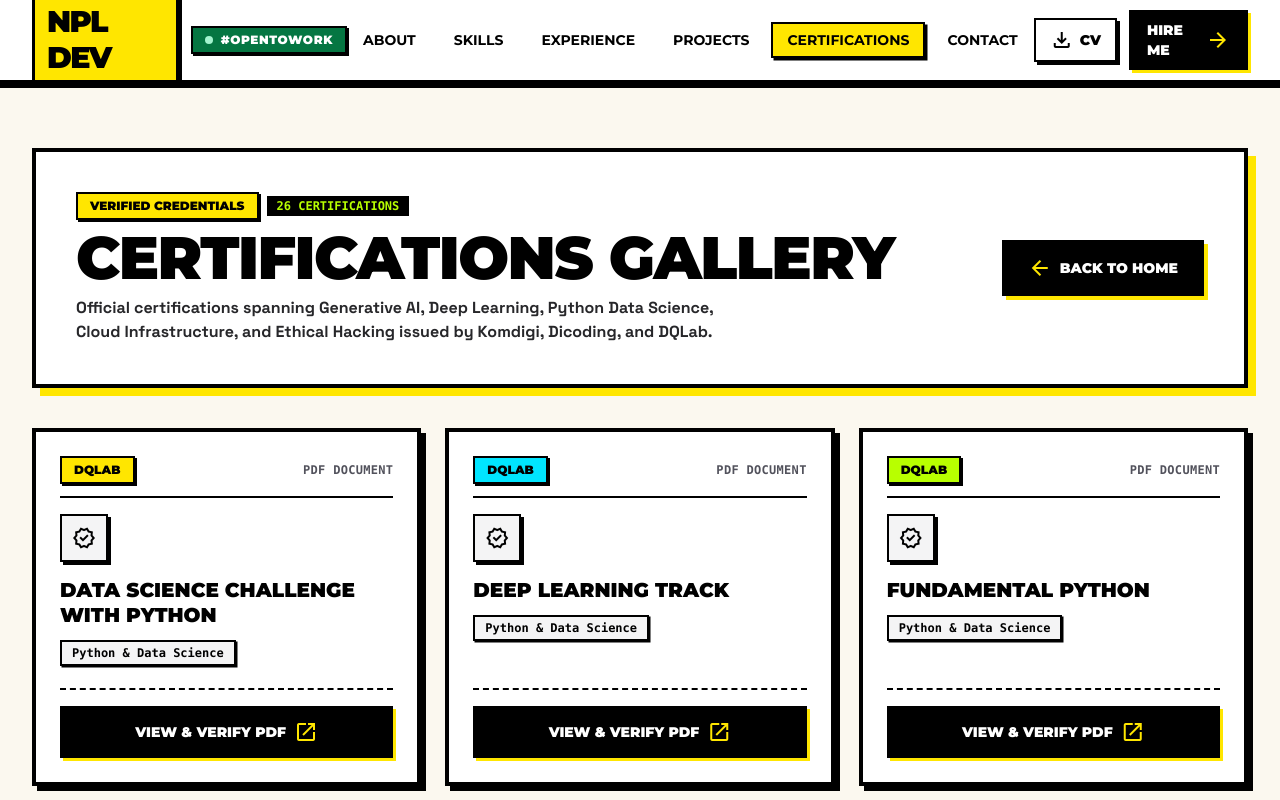
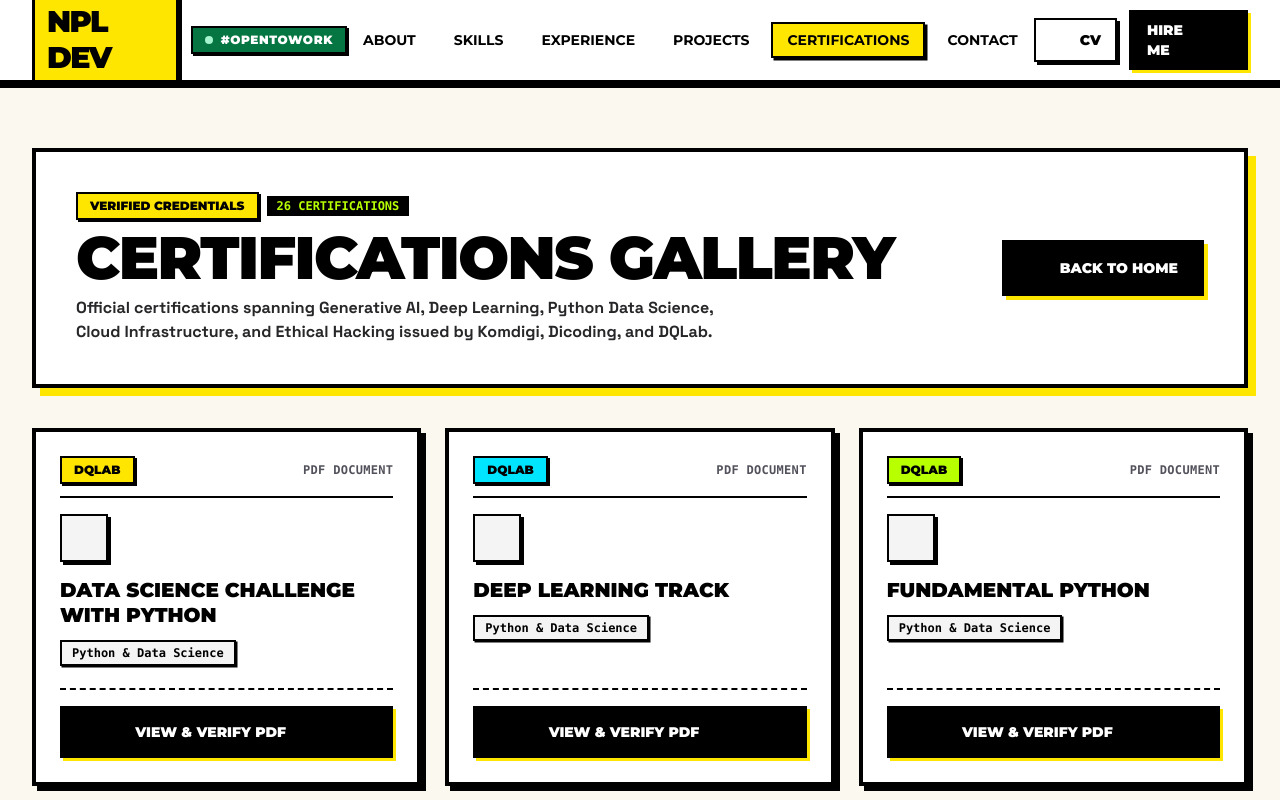
Before and after one commit to nopal087/PORTOFOLIO-2026, a Next.js app: page /certifications in a window 1280 px wide. Shown: the top 800 px of the page. Built offline with nearby package versions, Linux system fonts and the light colour scheme.

Commit message:
fix(icons): add explicit Material Symbols font stylesheet in layout head and enhance font-variation-settings for reliable rendering

```diff
--- a/src/app/globals.css
+++ b/src/app/globals.css
@@ -65,7 +65,7 @@
   }
 
   .material-symbols-outlined {
-    font-family: 'Material Symbols Outlined';
+    font-family: 'Material Symbols Outlined', 'Material Icons', sans-serif !important;
     font-weight: normal;
     font-style: normal;
     font-size: 24px;
@@ -76,9 +76,12 @@
     white-space: nowrap;
     word-wrap: normal;
     direction: ltr;
+    font-feature-settings: 'liga';
     -webkit-font-feature-settings: 'liga';
     -webkit-font-smoothing: antialiased;
+    font-variation-settings: 'FILL' 0, 'wght' 500, 'GRAD' 0, 'opsz' 24;
     vertical-align: middle;
+    user-select: none;
   }
 
   /* Patterns */
--- a/src/app/layout.tsx
+++ b/src/app/layout.tsx
@@ -27,6 +27,18 @@ export default function RootLayout({
 }>) {
   return (
     <html lang="en" className="light scroll-smooth">
+      <head>
+        <link rel="preconnect" href="https://fonts.googleapis.com" />
+        <link rel="preconnect" href="https://fonts.gstatic.com" crossOrigin="anonymous" />
+        <link
+          href="https://fonts.googleapis.com/css2?family=Montserrat:ital,wght@0,400;0,600;0,700;0,800;0,900;1,800;1,900&family=Space+Grotesk:wght@400;500;600;700&display=swap"
+          rel="stylesheet"
+        />
+        <link
+          href="https://fonts.googleapis.com/css2?family=Material+Symbols+Outlined:opsz,wght,FILL,GRAD@20..48,100..700,0..1,-50..200&display=block"
+          rel="stylesheet"
+        />
+      </head>
       <body suppressHydrationWarning className="bg-canvas text-ink font-body min-h-screen flex flex-col relative overflow-x-hidden antialiased selection:bg-black selection:text-brutal-yellow">
         {children}
       </body>
```
